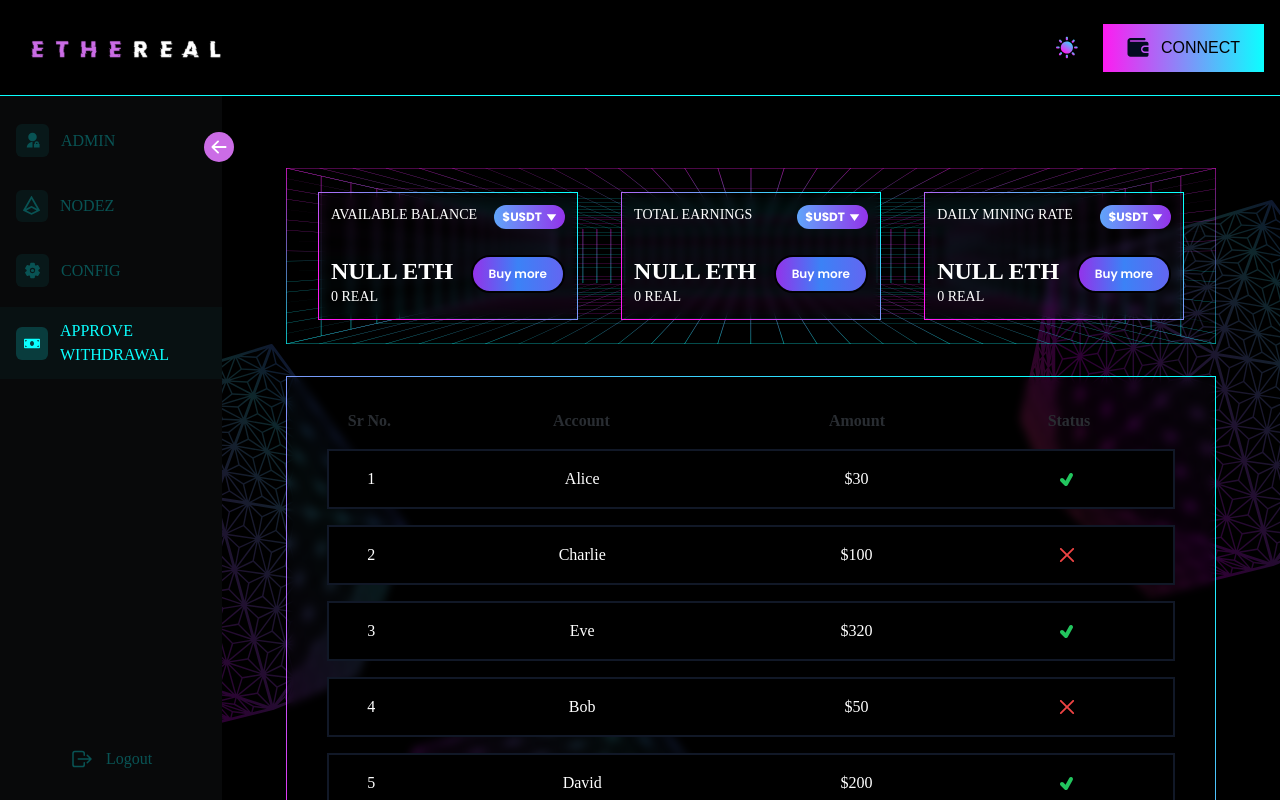
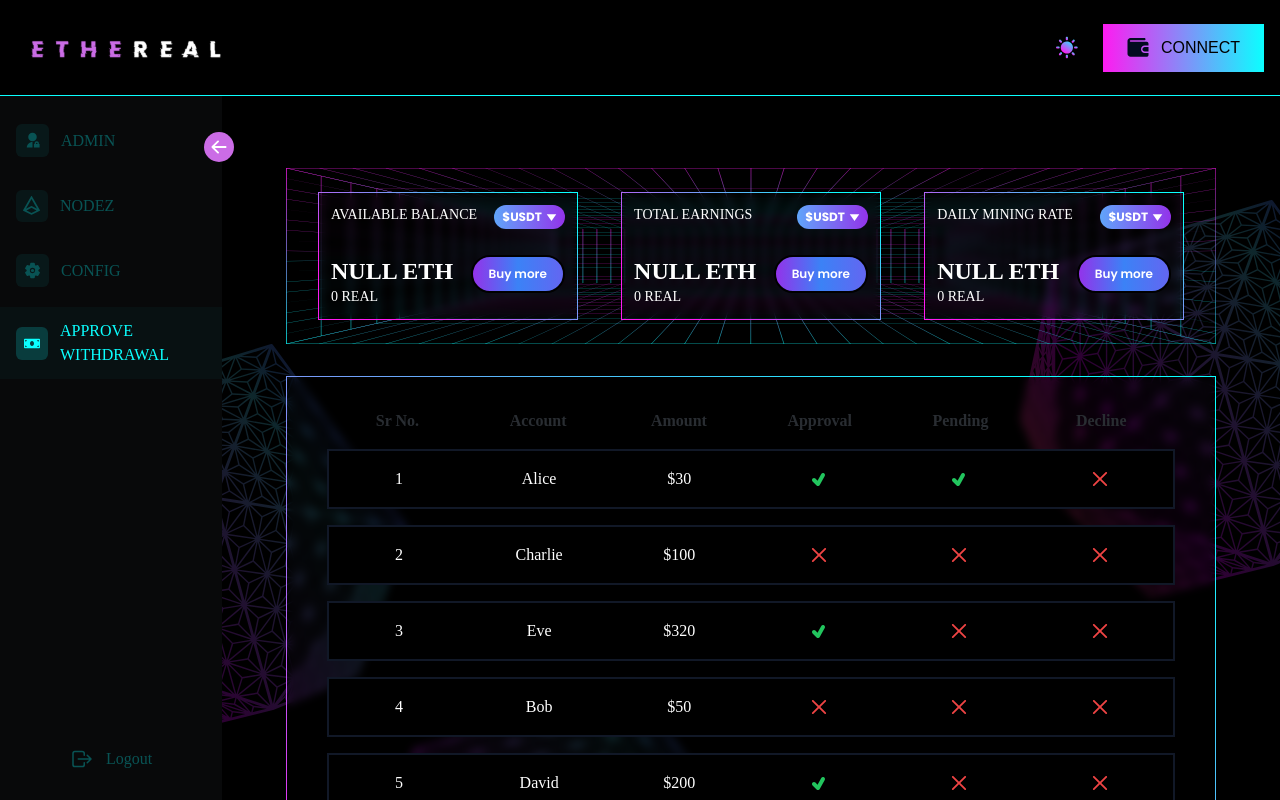
Before and after one commit to manish189000/ethereal-dapp, a React (Vite) app in the folder frontend/: page /admin/approve-withdrawal in a window 1280 px wide. Built offline with nearby package versions, Linux system fonts and the light colour scheme; a web font is replaced by a local one.

Commit message:
all files are added

```diff
--- a/frontend/src/components/ApproveWithdrawStatement.jsx
+++ b/frontend/src/components/ApproveWithdrawStatement.jsx
@@ -2,21 +2,43 @@ import React from "react";
 import { RxCross2 } from "react-icons/rx";
 import { TiTick } from "react-icons/ti";
 
-const ApproveWithdrawStatement = ({ sr, account, amount, approved }) => {
+const ApproveWithdrawStatement = ({
+  sr,
+  account,
+  amount,
+  approved,
+  pending,
+  decline,
+}) => {
   return (
     <>
       <div className="tableContents min-w-[434px]  flex border-2 border-gray-900 bg-black mt-4 ">
-        <div className="content4 py-4 w-[10%] flex justify-center items-center text-center text-white font-lw font-normal">
+        <div className="content4 py-4 w-[16.6%] flex justify-center items-center text-center text-white font-lw font-normal">
           {sr}
         </div>
-        <div className="content1 py-4 w-[40%] text-center text-white font-lw font-normal">
+        <div className="content1 py-4 w-[16.6%] text-center text-white font-lw font-normal">
           {account}
         </div>
-        <div className="content2 py-4 w-[25%] text-center text-white font-lw font-normal">
+        <div className="content2 py-4 w-[16.6%] text-center text-white font-lw font-normal">
           ${amount}
         </div>
-        <div className="content3 py-4 w-[25%] flex justify-center items-center text-white font-lw font-normal">
+        <div className="content3 py-4 w-[16.6%] flex justify-center items-center text-white font-lw font-normal">
           {approved ? (
+            <TiTick className="text-green-500 text-2xl" />
+          ) : (
+            <RxCross2 className="text-red-500 text-2xl" />
+          )}
+        </div>
+
+        <div className="content3 py-4 w-[16.6%] flex justify-center items-center text-white font-lw font-norma">
+          {pending ? (
+            <TiTick className="text-green-500 text-2xl" />
+          ) : (
+            <RxCross2 className="text-red-500 text-2xl" />
+          )}
+        </div>
+        <div className="content3 py-4 w-[16.6%] flex justify-center items-center text-white font-lw font-norma">
+          {decline ? (
             <TiTick className="text-green-500 text-2xl" />
           ) : (
             <RxCross2 className="text-red-500 text-2xl" />
--- a/frontend/src/pages/admin-pages/ApproveWithdrawalPage.jsx
+++ b/frontend/src/pages/admin-pages/ApproveWithdrawalPage.jsx
@@ -4,22 +4,96 @@ import ApproveWithdrawStatement from "../../components/ApproveWithdrawStatement"
 
 const ApproveWithdrawalPage = () => {
   const data = [
-    { id: 1, sender: "Alice", receiver: "Bob", amount: 30, approved: true },
+    {
+      id: 1,
+      sender: "Alice",
+      receiver: "Bob",
+      amount: 30,
+      approved: true,
+      pending: true,
+      Decline: true,
+    },
     {
       id: 2,
       sender: "Charlie",
       receiver: "David",
       amount: 100,
       approved: false,
+      pending: false,
+      Decline: true,
     },
-    { id: 3, sender: "Eve", receiver: "Alice", amount: 320, approved: true },
-    { id: 4, sender: "Bob", receiver: "Charlie", amount: 50, approved: false },
-    { id: 5, sender: "David", receiver: "Eve", amount: 200, approved: true },
-    { id: 6, sender: "Alice", receiver: "David", amount: 80, approved: true },
-    { id: 7, sender: "Charlie", receiver: "Bob", amount: 120, approved: false },
-    { id: 8, sender: "Eve", receiver: "Charlie", amount: 90, approved: true },
-    { id: 9, sender: "David", receiver: "Alice", amount: 60, approved: false },
-    { id: 10, sender: "Bob", receiver: "Eve", amount: 150, approved: true },
+    {
+      id: 3,
+      sender: "Eve",
+      receiver: "Alice",
+      amount: 320,
+      approved: true,
+      pending: false,
+      Decline: true,
+    },
+    {
+      id: 4,
+      sender: "Bob",
+      receiver: "Charlie",
+      amount: 50,
+      approved: false,
+      pending: false,
+      Decline: true,
+    },
+    {
+      id: 5,
+      sender: "David",
+      receiver: "Eve",
+      amount: 200,
+      approved: true,
+      pending: false,
+      Decline: false,
+    },
+    {
+      id: 6,
+      sender: "Alice",
+      receiver: "David",
+      amount: 80,
+      approved: true,
+      pending: false,
+      Decline: false,
+    },
+    {
+      id: 7,
+      sender: "Charlie",
+      receiver: "Bob",
+      amount: 120,
+      approved: false,
+      pending: false,
+      Decline: false,
+    },
+    {
+      id: 8,
+      sender: "Eve",
+      receiver: "Charlie",
+      amount: 90,
+      approved: true,
+      pending: false,
+      Decline: false,
+    },
+    {
+      id: 9,
+      sender: "David",
+      receiver: "Alice",
+      amount: 60,
+      approved: false,
+      pending: true,
+      Decline: false,
+    },
+    {
+      id: 10,
+      sender: "Bob",
+      receiver: "Eve",
+      amount: 150,
+      approved: true,
+      pending: true,
+      Decline: false,
+    },
   ];
   return (
     <>
@@ -35,17 +109,25 @@ const ApproveWithdrawalPage = () => {
           className="approveWithdrawContainer w-full mt-4 px-10 py-8  air:px-4 bg-opacity-50 backdrop-blur-sm"
         >
           <div className="headings flex">
-            <div className="declined w-[10%] text-center text-[#292D32] font-lw font-[700]">
+            <div className="declined w-[16.6%] text-center text-[#292D32] font-lw font-[700]">
               Sr No.
             </div>
-            <div className="account w-[40%] text-center text-[#292D32] font-lw font-[700]">
+            <div className="account w-[16.6%] text-center text-[#292D32] font-lw font-[700]">
               Account
             </div>
-            <div className="amount w-[25%] text-center text-[#292D32] font-lw font-[700]">
+            <div className="amount w-[16.6%] text-center text-[#292D32] font-lw font-[700]">
               Amount
             </div>
-            <div className="approval w-[25%] text-center text-[#292D32] font-lw font-[700]">
-              Status
+            <div className="approval w-[16.6%] text-center text-[#292D32] font-lw font-[700]">
+              Approval
+            </div>
+
+            <div className="approval w-[16.6%] text-center text-[#292D32] font-lw font-[700]">
+              Pending
+            </div>
+
+            <div className="approval w-[16.6%] text-center text-[#292D32] font-lw font-[700]">
+              Decline
             </div>
           </div>
           <div className="main overflow-x-scroll custom-scrollbar">
@@ -57,6 +139,8 @@ const ApproveWithdrawalPage = () => {
                   account={item.sender}
                   amount={item.amount}
                   approved={item.approved}
+                  pending={item.pending}
+                  Decline={item.Decline}
                 />
               );
             })}
--- a/frontend/src/pages/admin-pages/NodezPage.jsx
+++ b/frontend/src/pages/admin-pages/NodezPage.jsx
@@ -180,7 +180,7 @@ const NodezPage = () => {
   return (
     <>
       <UserBalance />
-      <div className=" w-[100%] max-w-screen-xl">
+      <div className=" w-[100%] max-w-screen-xl backdrop-blur-sm">
         <div className=" mt-24 flex justify-between items-start md:flex"></div>
         <div className="mt-12 shadow-sm border-2 border-gray-900 overflow-x-auto custom-scrollbar">
           <table className="w-full table-auto text-sm text-left">
```
Also changed, not shown: 1 other file (tests, documents, lock files or other folders).
